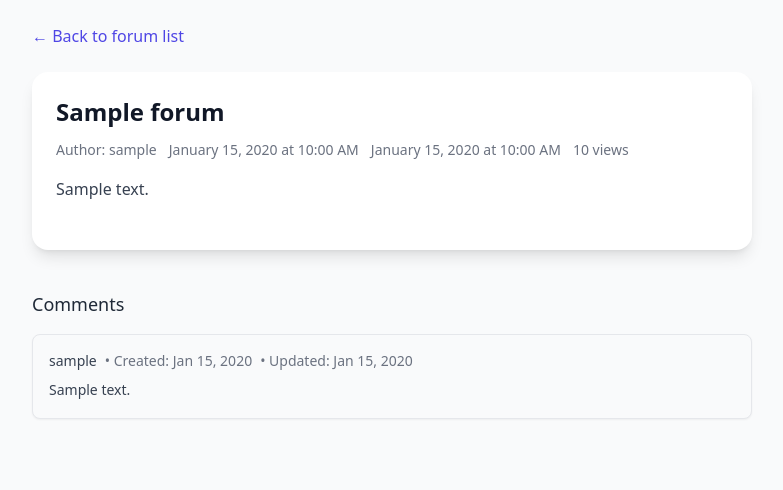
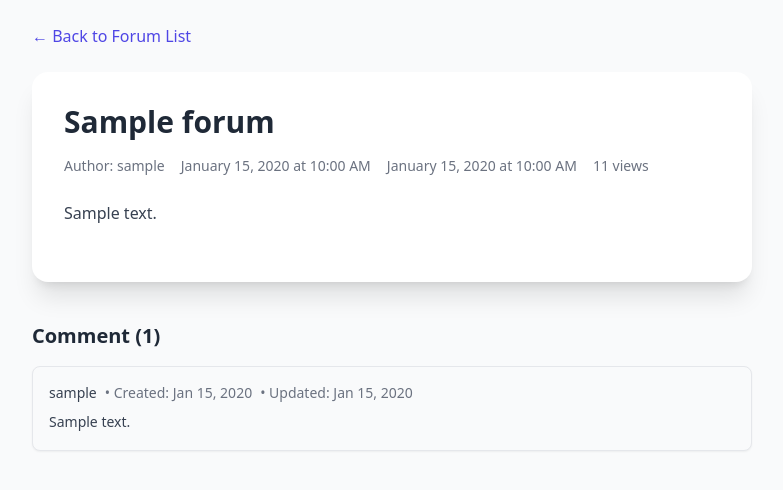
Before and after one commit to PBP-B02-2025/project-b02, a Django app: page /forum/00000000-0000-0000-0000-000000000001 in a window 1280 px wide. Shown: the top 490 px of the page, without its empty margins (248-1031 px from the left). Run offline with Django 5.2, Linux system fonts and the light colour scheme; tables that the repository leaves empty hold one stand-in row (values such as "Sample post"); some libraries are stand-ins or nearby versions.

Commit message:
Membuat add forum AJAX

```diff
--- a/forum/templates/forum_detail.html
+++ b/forum/templates/forum_detail.html
@@ -8,36 +8,44 @@
         <script src="https://cdn.jsdelivr.net/npm/dompurify@3.0.5/dist/purify.min.js"></script>
         <link href="https://fonts.googleapis.com/css2?family=Montserrat:wght@400;600;700;900&display=swap" rel="stylesheet">
     </head>
-    <body class="bg-gray-50 text-gray-900">
+    <body class="bg-gray-50 text-gray-900 font-sans">
         <div class="max-w-3xl mx-auto p-6">
             <!-- Back link -->
             <a href="/forum/" class="inline-block mb-6 text-indigo-600 hover:text-indigo-800 font-medium transition">
-                ← Back to forum list
+            ← Back to Forum List
             </a>
 
             <!-- Forum card -->
-            <div id="forum-card" class="bg-white rounded-2xl shadow-lg p-6">
+            <div id="forum-card" class="bg-white rounded-2xl shadow-xl p-8">
             <!-- Title -->
-                <h1 id="forum-title" class="text-2xl font-semibold mb-3"></h1>
+            <h1 id="forum-title" class="text-3xl font-bold text-gray-800 mb-4"></h1>
 
             <!-- Meta info -->
-                <div id="forum-meta" class="flex flex-wrap items-center text-sm text-gray-500 gap-3 mb-4">
-                    <span id="forum-author"></span>
-                    <span id="forum-created"></span>
-                    <span id="forum-updated"></span>
-                    <span id="forum-views"></span>
+            <div id="forum-meta" class="flex flex-wrap items-center text-sm text-gray-500 gap-4 mb-6">
+                <span id="forum-author" class="flex items-center gap-1">
+                <svg class="w-4 h-4 text-gray-400" fill="currentColor" viewBox="0 0 20 20"><path d="M10 10a4 4 0 100-8 4 4 0 000 8zm0 2c-2.667 0-8 1.333-8 4v2h16v-2c0-2.667-5.333-4-8-4z"/></svg>
+                </span>
+                <span id="forum-created" class="flex items-center gap-1">
+                <svg class="w-4 h-4 text-gray-400" fill="none" stroke="currentColor" stroke-width="2" viewBox="0 0 24 24"><path stroke-linecap="round" stroke-linejoin="round" d="M8 7V3m8 4V3M3 11h18M5 21h14a2 2 0 002-2V7H3v12a2 2 0 002 2z"/></svg>
+                </span>
+                <span id="forum-updated" class="flex items-center gap-1">
+                <svg class="w-4 h-4 text-gray-400" fill="currentColor" viewBox="0 0 20 20"><path d="M4 4v12h12V4H4zm2 2h8v8H6V6z"/></svg>
+                </span>
+                <span id="forum-views" class="flex items-center gap-1">
+                👁️
+                </span>
             </div>
 
             <!-- Content -->
-                <div id="forum-content" class="text-gray-700 leading-relaxed whitespace-pre-line mb-6"></div>
+            <div id="forum-content" class="text-gray-700 leading-relaxed mb-6 prose prose-sm"></div>
 
-                <!-- Actions (optional buttons) -->
+            <!-- Actions (optional) -->
             <div id="forum-actions" class="flex gap-3"></div>
             </div>
 
             <!-- Comments Section -->
             <section id="comments-section" class="mt-10">
-                <h2 class="text-lg font-medium text-gray-800 mb-4">Comments</h2>
+                <h2 id="comment-count" class="text-xl font-semibold text-gray-800 mb-4"></h2>
                 <div id="comments-container" class="space-y-4"></div>
             </section>
         </div>
@@ -56,6 +64,7 @@
 const forumAuthor = document.getElementById('forum-author');
 const forumViews = document.getElementById('forum-views');
 const commentContainer = document.getElementById('comments-container');
+const commentCount = document.getElementById('comment-count')
 
 let forum_comment = [];
 
@@ -91,7 +100,10 @@
 
     // Set author
     const authorName = item.author || 'Anonymous';
-    forumAuthor.textContent = `Author: ${authorName}`;
+    forumAuthor.textContent = `Author:  ${authorName}`;
+
+    // Set comment count
+    commentCount.textContent = `Comment (${item.comment_count})`;
 }
 
 // Fetch forum detail
--- a/forum/urls.py
+++ b/forum/urls.py
@@ -1,5 +1,5 @@
 from django.urls import path
-from forum.views import show_forum_list, show_json_forum, show_json_comment, show_json_forum_by_id, show_forum
+from forum.views import *
 
 app_name = 'forum'
 
@@ -9,4 +9,5 @@
     path('<uuid:id>', show_forum, name='show_forum'),
     path('json-forum/<uuid:id>', show_json_forum_by_id, name='show_json_forum_by_id'),
     path('json-comment/<uuid:id>', show_json_comment, name='show_json_comment'),
+    path('create-forum-ajax/', create_forum_ajax, name='create_forum_ajax')
 ]
--- a/forum/views.py
+++ b/forum/views.py
@@ -1,13 +1,18 @@
-from django.shortcuts import render
+from django.shortcuts import render, get_object_or_404
 from forum.models import Forum, Comment
-from django.http import JsonResponse
+from django.http import JsonResponse, HttpResponse
 from django.db.models import Count
+from django.views.decorators.csrf import csrf_exempt
+from django.views.decorators.http import require_POST
+from django.utils.html import strip_tags
 # Create your views here.
 
 def show_forum_list(request):
     return render(request, "forum.html", {})
 
 def show_forum(request, id):
+    forum = get_object_or_404(Forum, pk=id)
+    forum.increment_views()
     context = {
         'id': id
     }
@@ -40,6 +45,7 @@
             'created_at': forum.created_at.isoformat(),
             'updated_at': forum.updated_at.isoformat(),
             'views': str(forum.forum_views),
+            'comment_count': str(forum.comment_set.count())
         }
         return JsonResponse(forum_data)
     except Forum.DoesNotExist:
@@ -57,3 +63,17 @@
         } for comment in comment_list
     ]
     return JsonResponse(comment_data, safe=False)
+
+@csrf_exempt
+@require_POST
+def create_forum_ajax(request):
+    title = strip_tags(request.POST.get("title"))
+    content = strip_tags(request.POST.get("content"))
+    author = request.user
+    new_forum = Forum(
+        title=title,
+        content=content,
+        author=author,
+    )
+    new_forum.save()
+    return HttpResponse(b"CREATED", status=201)
```
Also changed, not shown: forum/templates/forum.html (+27 -8 lines), forum/templates/modal_create_forum.html (+19 -20 lines). Lines whose indentation alone changed are shown as unchanged.
